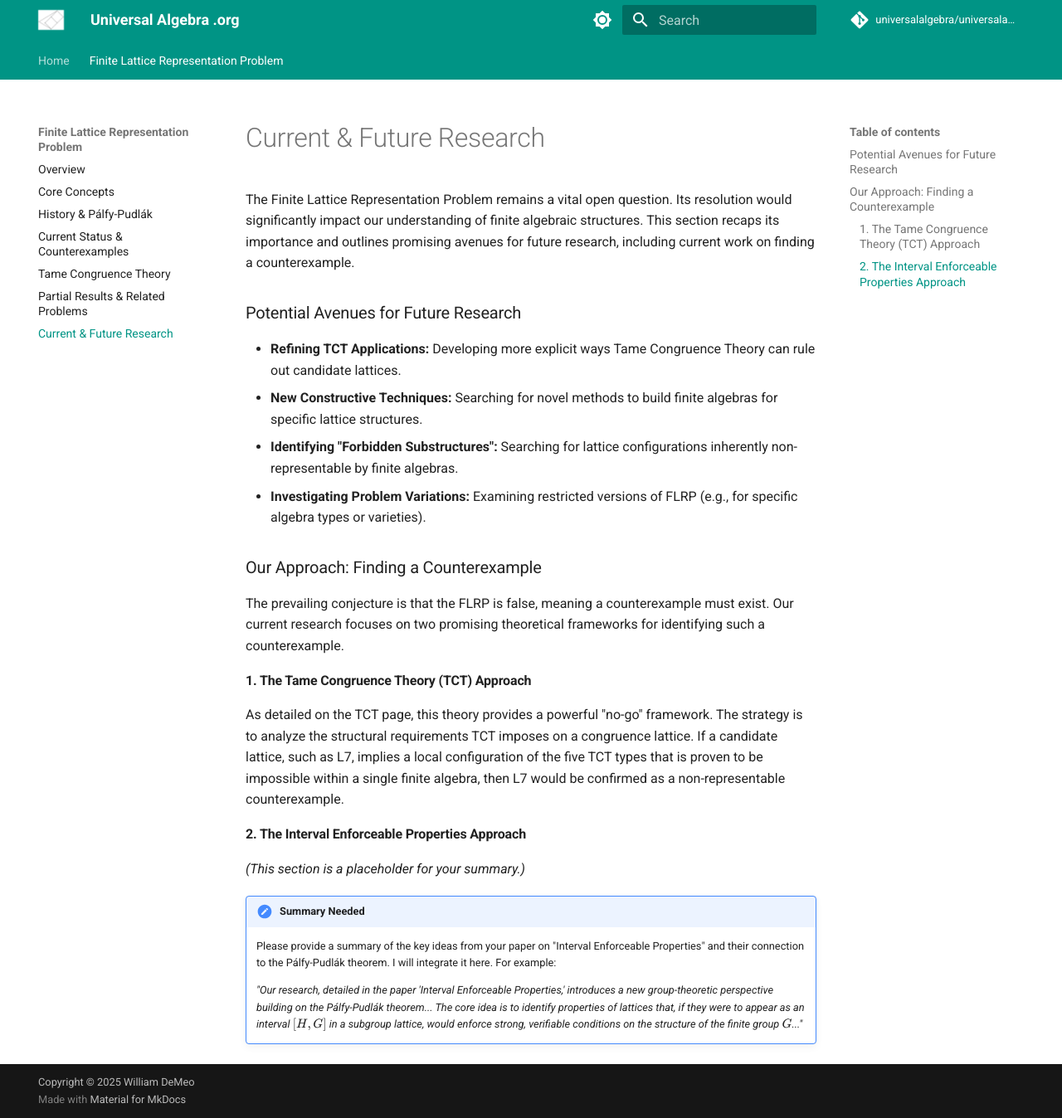
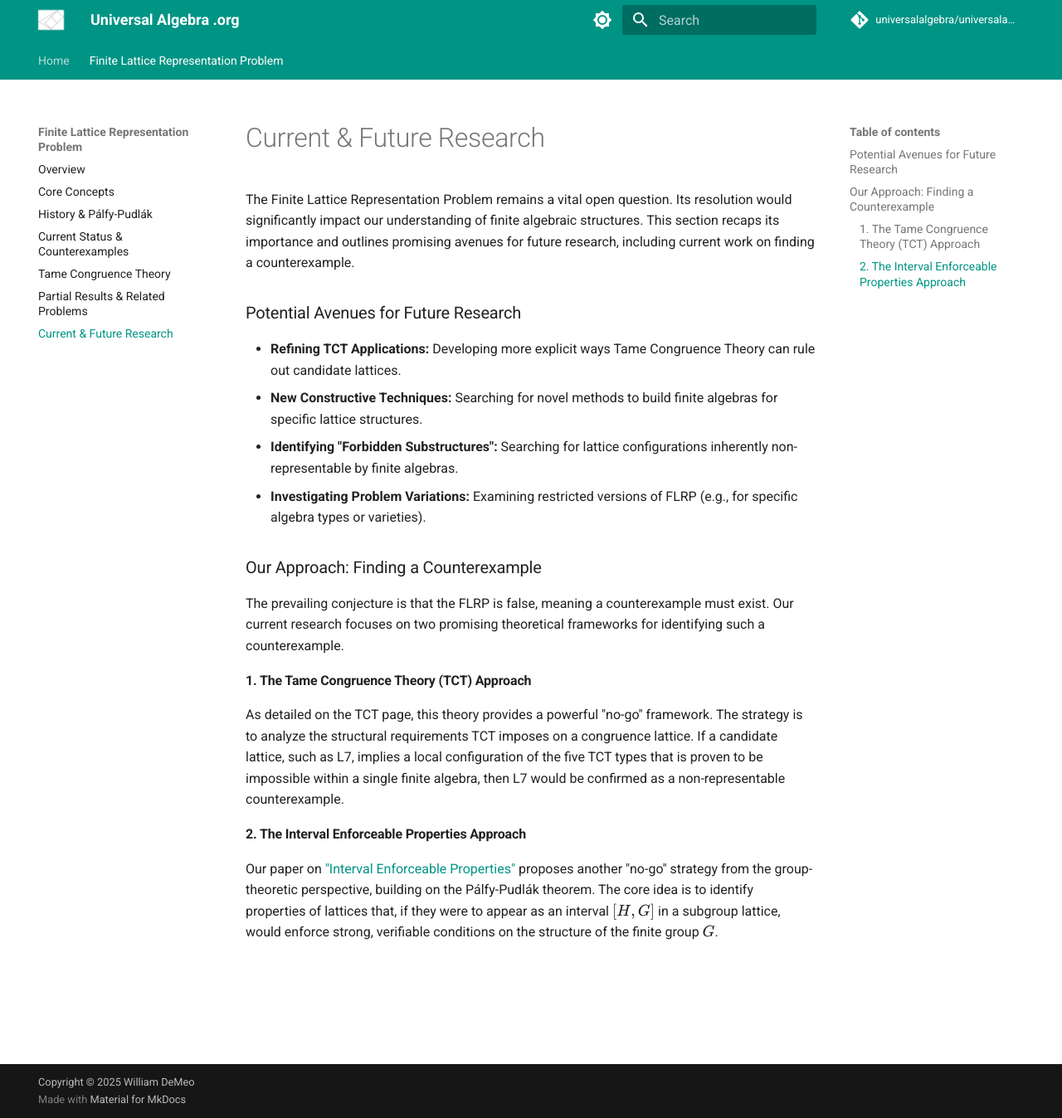
Before and after one commit to UniversalAlgebra/universalalgebra.org, an MkDocs documentation site: the page built from docs/flrp/research.md, in a window 1280 px wide and 1348 px high. Shown: the whole window at 83% size. Built offline with MkDocs 1.6.1 and Material for MkDocs 9.7.7, drawn with Linux system fonts in a browser that asks for light colours; comment, search, counter and statistics services are not loaded.

Commit message:
add ref to interval enforceable properties paper

```diff
--- a/docs/flrp/research.md
+++ b/docs/flrp/research.md
@@ -27,10 +27,4 @@ The prevailing conjecture is that the FLRP is false, meaning a counterexample mu
 As detailed on the TCT page, this theory provides a powerful "no-go" framework. The strategy is to analyze the structural requirements TCT imposes on a congruence lattice. If a candidate lattice, such as L7, implies a local configuration of the five TCT types that is proven to be impossible within a single finite algebra, then L7 would be confirmed as a non-representable counterexample.
 
 #### 2. The Interval Enforceable Properties Approach
-*(This section is a placeholder for your summary.)*
-
-!!! todo "Summary Needed"
-
-    Please provide a summary of the key ideas from your paper on "Interval Enforceable Properties" and their connection to the Pálfy-Pudlák theorem. I will integrate it here. For example:
-
-    *"Our research, detailed in the paper 'Interval Enforceable Properties,' introduces a new group-theoretic perspective building on the Pálfy-Pudlák theorem... The core idea is to identify properties of lattices that, if they were to appear as an interval $[H, G]$ in a subgroup lattice, would enforce strong, verifiable conditions on the structure of the finite group $G$..."*
+Our paper on ["Interval Enforceable Properties"](https://arxiv.org/abs/1205.1927) proposes another "no-go" strategy from the group-theoretic perspective, building on the Pálfy-Pudlák theorem.  The core idea is to identify properties of lattices that, if they were to appear as an interval $[H, G]$ in a subgroup lattice, would enforce strong, verifiable conditions on the structure of the finite group $G$.
```
